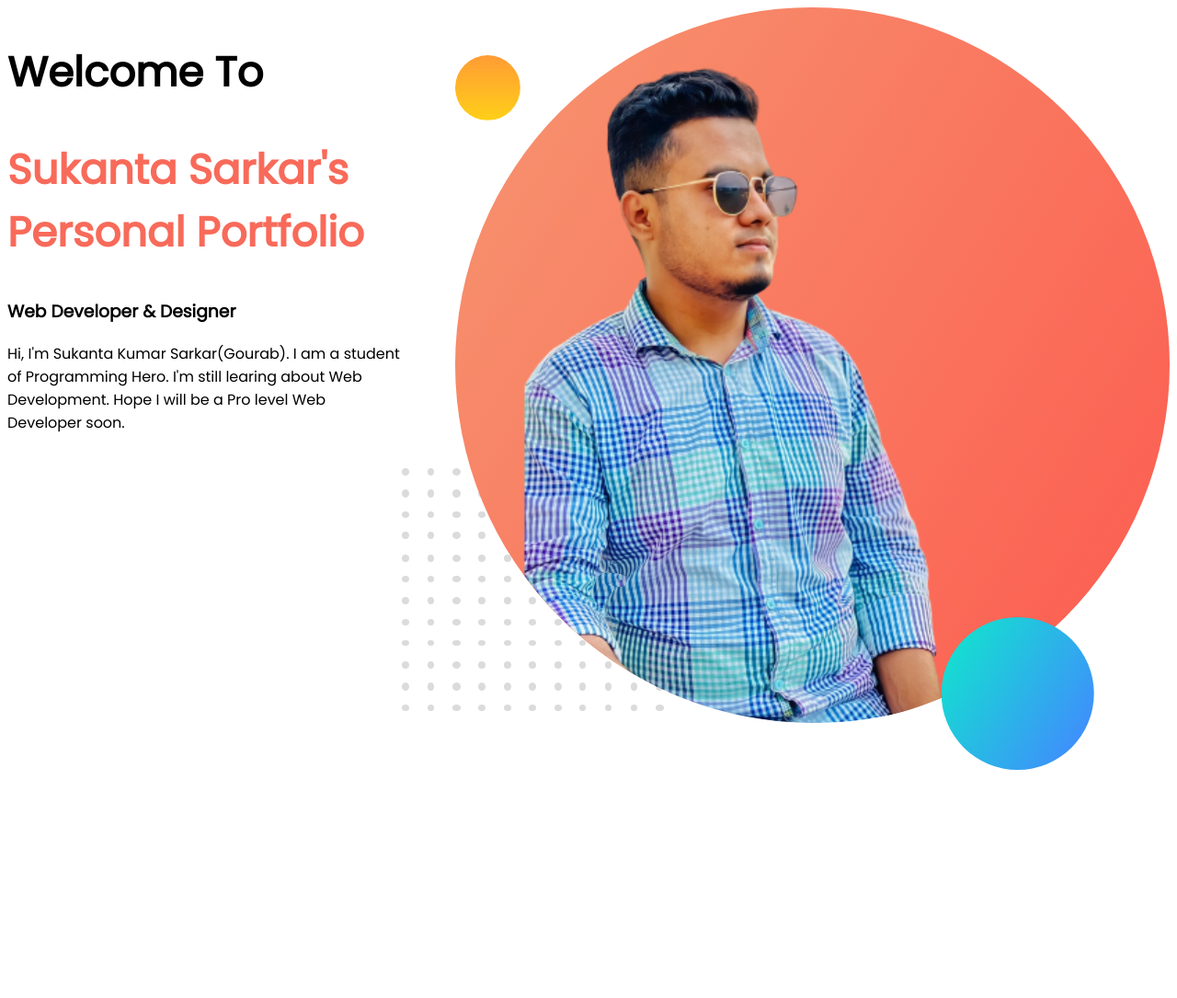
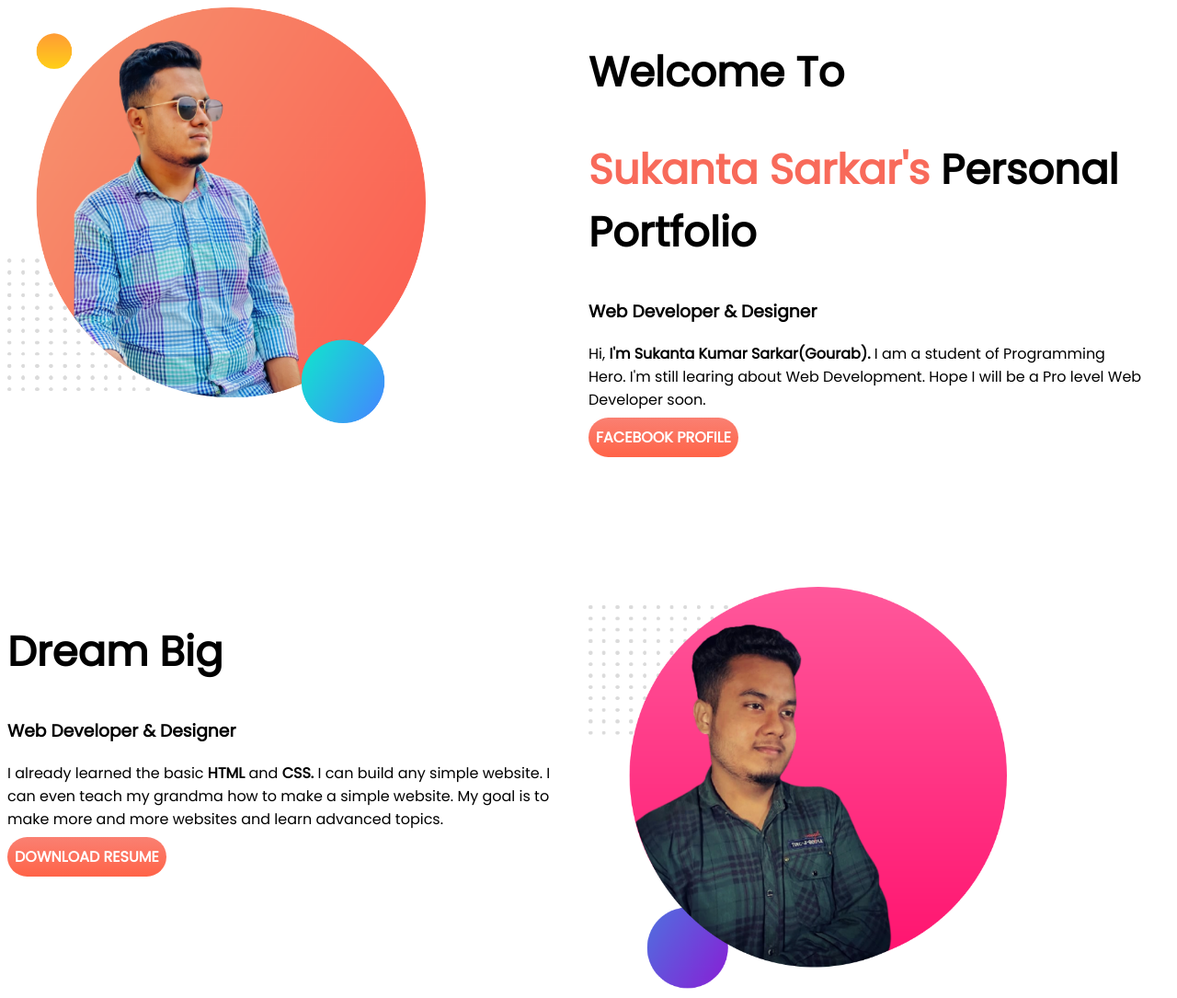
Before and after one commit to SukantaKumarSarkar/Practice-Portfolio, a plain HTML site: page index.html in a window 1280 px wide. Shown: the whole page at 92% size. Before the commit the page ends 852 px from the top, so only its background shows below. Drawn offline with Linux system fonts and the light colour scheme.

Commit message:
2nd section added

```diff
--- a/index.html
+++ b/index.html
@@ -14,16 +14,30 @@
 </head>
 
 <body>
-    <section class="flexible">
-        <div>
-            <h1>Welcome To</h1>
-            <h1 class="h1-myname"><span>Sukanta Sarkar's</span> Personal Portfolio</h1>
-            <h3>Web Developer & Designer</h3>
-            <p>Hi, I'm Sukanta Kumar Sarkar(Gourab). I am a student of Programming Hero. I'm still learing about Web Development. Hope I will be a Pro level Web Developer soon.</p>
-        </div>
-        <div>
+    <section class="top-banner flexible">
+        <div class="half-width">
             <img src="Image/my-bg.png" alt="">
         </div>
+        <div class="half-width">
+            <h1>Welcome To</h1>
+            <h1><span class="h1-myname">Sukanta Sarkar's</span> Personal Portfolio</h1>
+            <h3>Web Developer & Designer</h3>
+            <p>Hi, <b>I'm Sukanta Kumar Sarkar(Gourab).</b> I am a student of Programming Hero. I'm still learing about Web Development. Hope I will be a Pro level Web Developer soon.</p>
+            <a class="link-button" target="_blank" href="https://www.facebook.com/gourabsarkar.grb"> FACEBOOK PROFILE</a>
+        </div>
+    </section>
+
+    <section class="dream-big flexible">
+        <div class="half-width">
+            <h1>Dream Big</h1>
+            <h3>Web Developer & Designer</h3>
+            <p>I already learned the basic <b>HTML</b> and <b>CSS.</b> I can build any simple website. I can even teach my grandma how to make a simple website. My goal is to make more and more websites and learn advanced topics.</p>
+            <a class="link-button" target="_blank" href="DOWNLOAD RESUME">DOWNLOAD RESUME</a>
+        </div>
+        <div class="half-width">
+            <img src="Image/my-bg2.png" alt="My Image">
+        </div>
+
     </section>
 </body>
 
--- a/style.css
+++ b/style.css
@@ -12,4 +12,23 @@ h1 {
 
 .flexible {
     display: flex;
+    margin-bottom: 150px;
 }
+
+.half-width {
+    width: 50%;
+    padding-right: 2%;
+}
+
+.half-width img {
+    width: 75%;
+}
+
+.link-button {
+    text-decoration: none;
+    background-image: linear-gradient(salmon, tomato);
+    padding: 10px 8px;
+    border-radius: 5em;
+    color: white;
+    font-weight: 600;
+}
```
Also changed, not shown: Image/top-banner-left.png (renamed from Image/top-banner.png), Image/top-banner-right.png (added).
